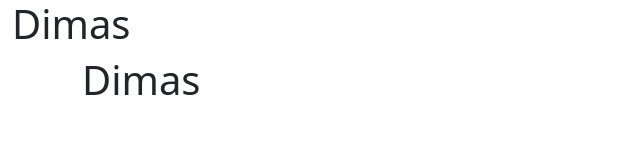
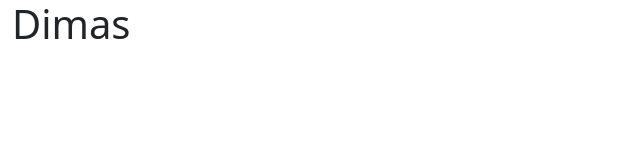
Before and after one commit to xytbruh/talita, a plain HTML site: page index.html in a window 1280 px wide. Shown: the whole page, without its empty margins (0-640 px from the left). Drawn offline with Linux system fonts and the light colour scheme.

Commit message:
Update index.html

```diff
--- a/index.html
+++ b/index.html
@@ -13,8 +13,7 @@
       <div class="container-fluid">
         <h1>Dimas</h1>
       </div>
-      <div class="container">
-        <h1>Dimas</h1>
+
       </div>
     </nav>
     <script src="assets/js/bootstrap.bundle.min.js"></script>
```
